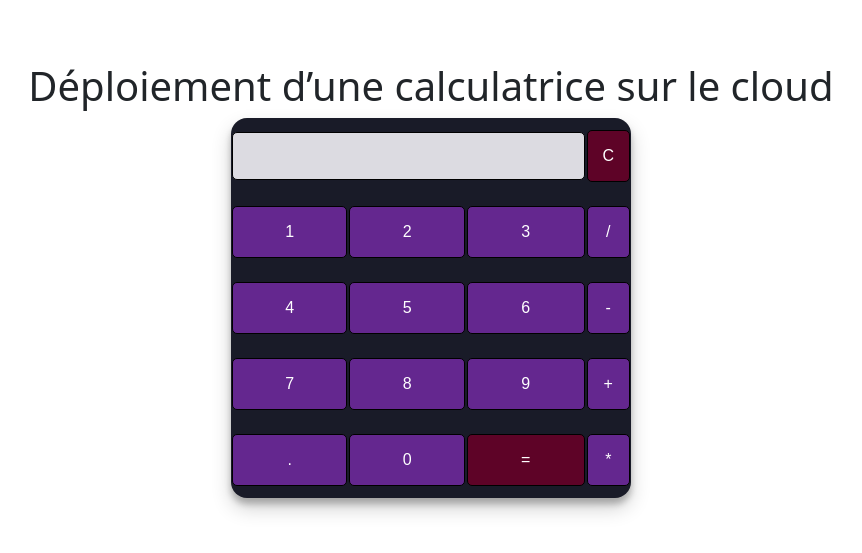
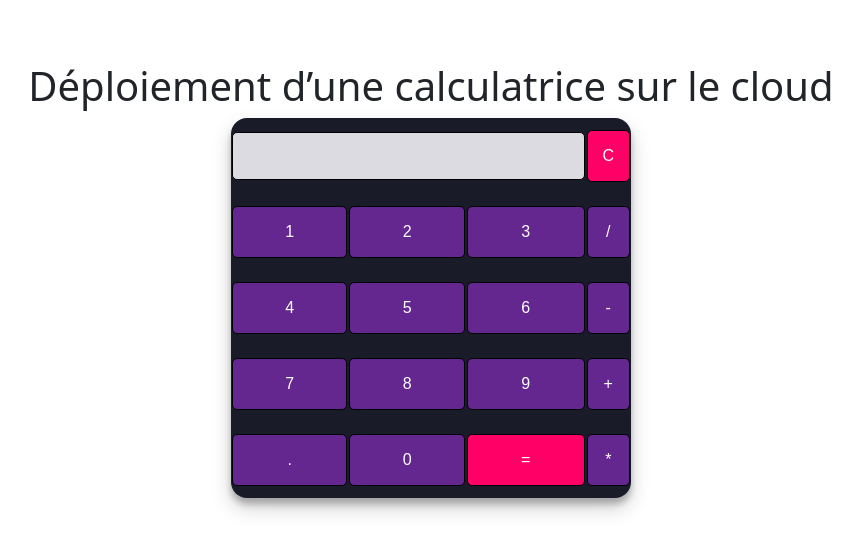
Before and after one commit to micmorin/2022A-Microservices_Simple_UQAC_8CLD201, a Flask app: page / in a window 1280 px wide. Shown: the part 70-623 px from the top of the page, without its empty margins (209-1071 px from the left). Run offline with Flask 2, Linux system fonts and the light colour scheme; some libraries are stand-ins or nearby versions.

Commit message:
Minor changes to test CI/committed

```diff
--- a/Web/src/main/static/style.css
+++ b/Web/src/main/static/style.css
@@ -44,7 +44,7 @@ main > .container {
     height: 65%;
 }
 #btn {
-    background-color: #5e0327;
+    background-color: #ff0066;
 }
 input[type=button] {
     font-family: 'Orbitron', sans-serif;
```
